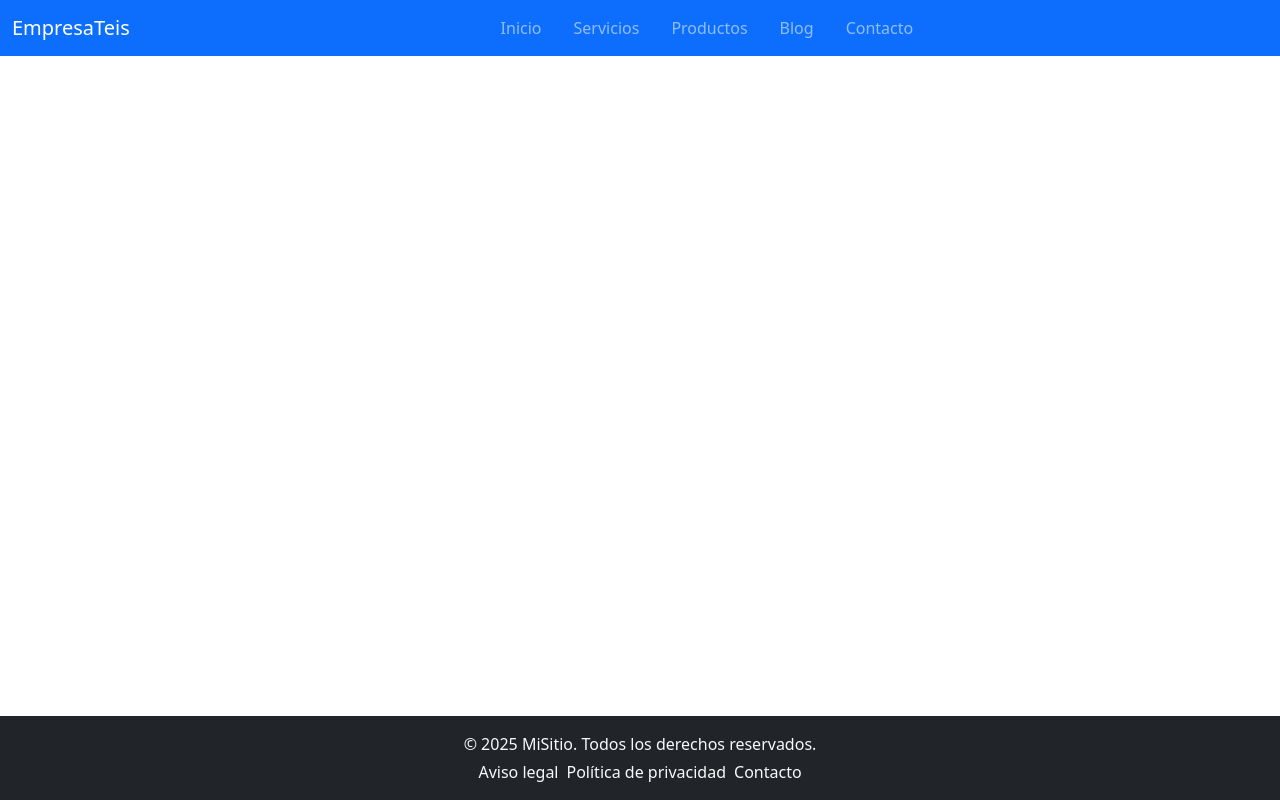
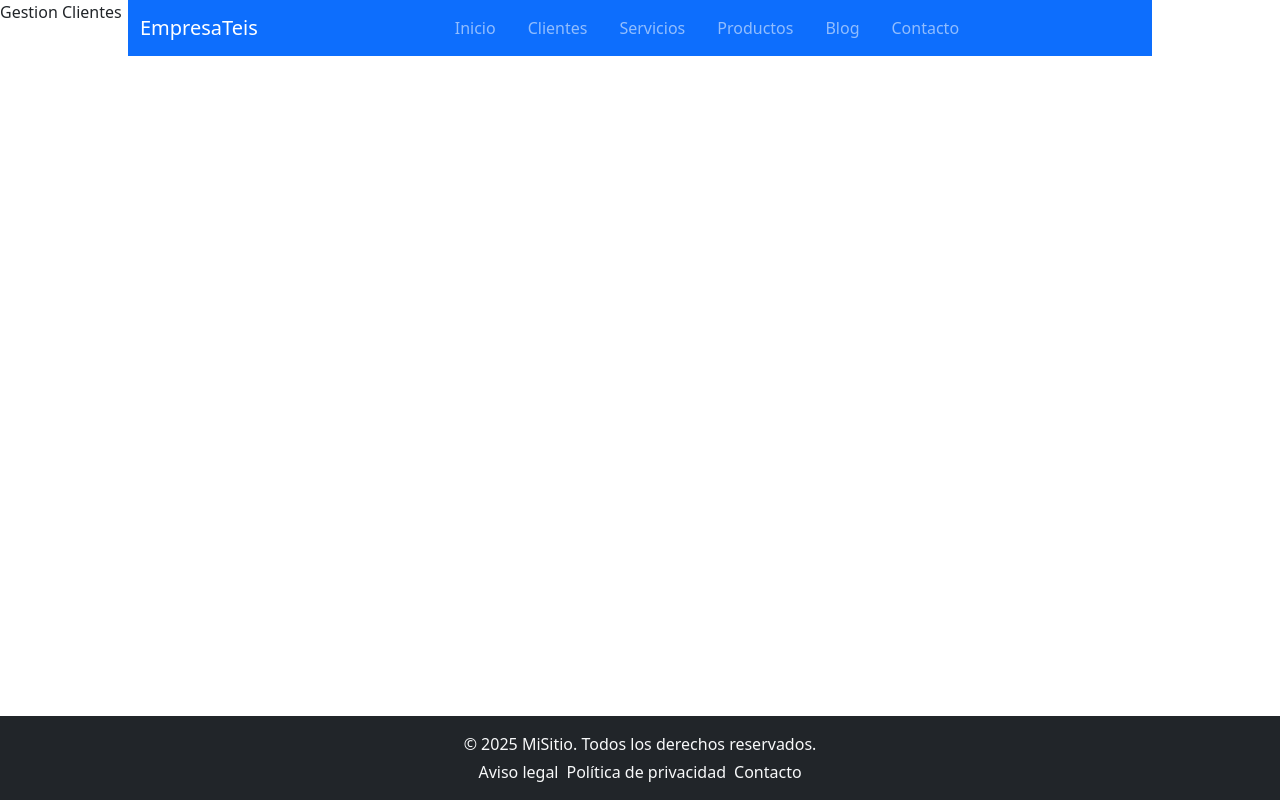
Before and after one commit to VoctorSN/sancheznogueira, a Vue app: page / in a window 1280 px wide. Built offline with nearby package versions, Linux system fonts and the light colour scheme.

Commit message:
Refactor NavBar and App styles for improved layout and consistency

```diff
--- a/src/App.vue
+++ b/src/App.vue
@@ -15,7 +15,9 @@
 </template>
 
 <style>
-#app > nav,
+#app > nav{
+  width: 80%;
+}
 #app > footer{
   width: 100%;
 }
--- a/src/components/NavBar.vue
+++ b/src/components/NavBar.vue
@@ -1,27 +1,25 @@
 <template>
   <nav class="navbar navbar-expand-lg navbar-dark bg-primary fixed-top">
     <div class="container-fluid">
+
       <!-- Marca o logo -->
       <a class="navbar-brand" href="#">EmpresaTeis</a>
 
       <!-- Botón de hamburguesa en pantallas pequeñas -->
-      <button
-        class="navbar-toggler"
-        type="button"
-        data-bs-toggle="collapse"
-        data-bs-target="#navbarNav"
-        aria-controls="navbarNav"
-        aria-expanded="false"
-        aria-label="Toggle navigation"
-      >
+      <button class="navbar-toggler" type="button" data-bs-toggle="collapse" data-bs-target="#navbarNav"
+        aria-controls="navbarNav" aria-expanded="false" aria-label="Toggle navigation">
         <span class="navbar-toggler-icon"></span>
       </button>
+
 
       <!-- Links de navegación -->
       <div class="collapse navbar-collapse justify-content-center" id="navbarNav">
         <ul class="navbar-nav d-flex justify-content-center w-100">
           <li class="nav-item">
             <a class="nav-link" aria-current="page" href="#">Inicio</a>
+          </li>
+          <li class="nav-item">
+            <a class="nav-link" href="#">Clientes</a>
           </li>
           <li class="nav-item">
             <a class="nav-link" href="#">Servicios</a>
@@ -47,10 +45,10 @@
 
 <style scoped>
 .navbar {
-  width: 100%;
   left: 0;
   top: 0;
   z-index: 1000;
+  margin: auto;
 }
 
 .navbar-nav {
```
